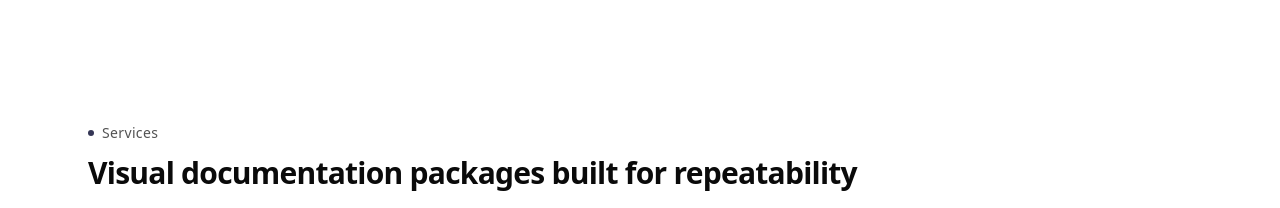
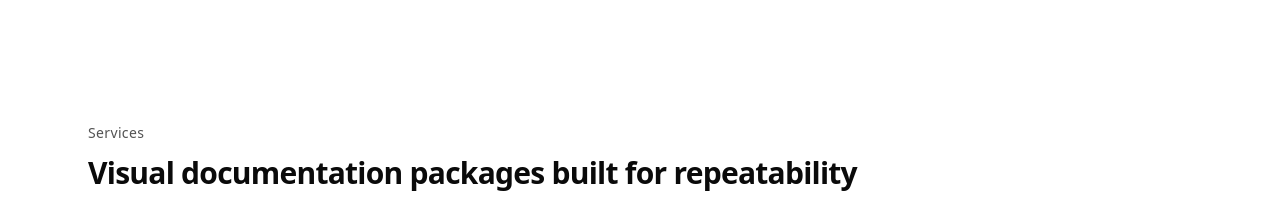
Before and after one commit to bennettb15/scout-site, a React (Vite) app: page / in a window 1280 px wide. Shown: the part 900-1108 px from the top of the page. Built offline with nearby package versions, Linux system fonts and the light colour scheme.

Commit message:
Remove section eyebrow dots and fix header/footer markup

```diff
--- a/src/ScoutMarketingSite.jsx
+++ b/src/ScoutMarketingSite.jsx
@@ -80,8 +80,8 @@ const Section = ({ id, eyebrow, title, subtitle, children }) => (
     <div className="mx-auto w-full max-w-6xl px-4 md:px-6">
       <div className="mb-8 md:mb-10">
         {eyebrow ? (
-          <div className="mb-3 flex items-center gap-2">
-            <span className="h-1.5 w-1.5 rounded-full bg-[var(--brand)]" />
+          <div className="mb-3"> {/*flex items-center gap-2">
+            <span className="h-1.5 w-1.5 rounded-full bg-[var(--brand)]" />*/}
             <p className="text-sm font-medium tracking-wide text-foreground/70">
               {eyebrow}
             </p>
```
